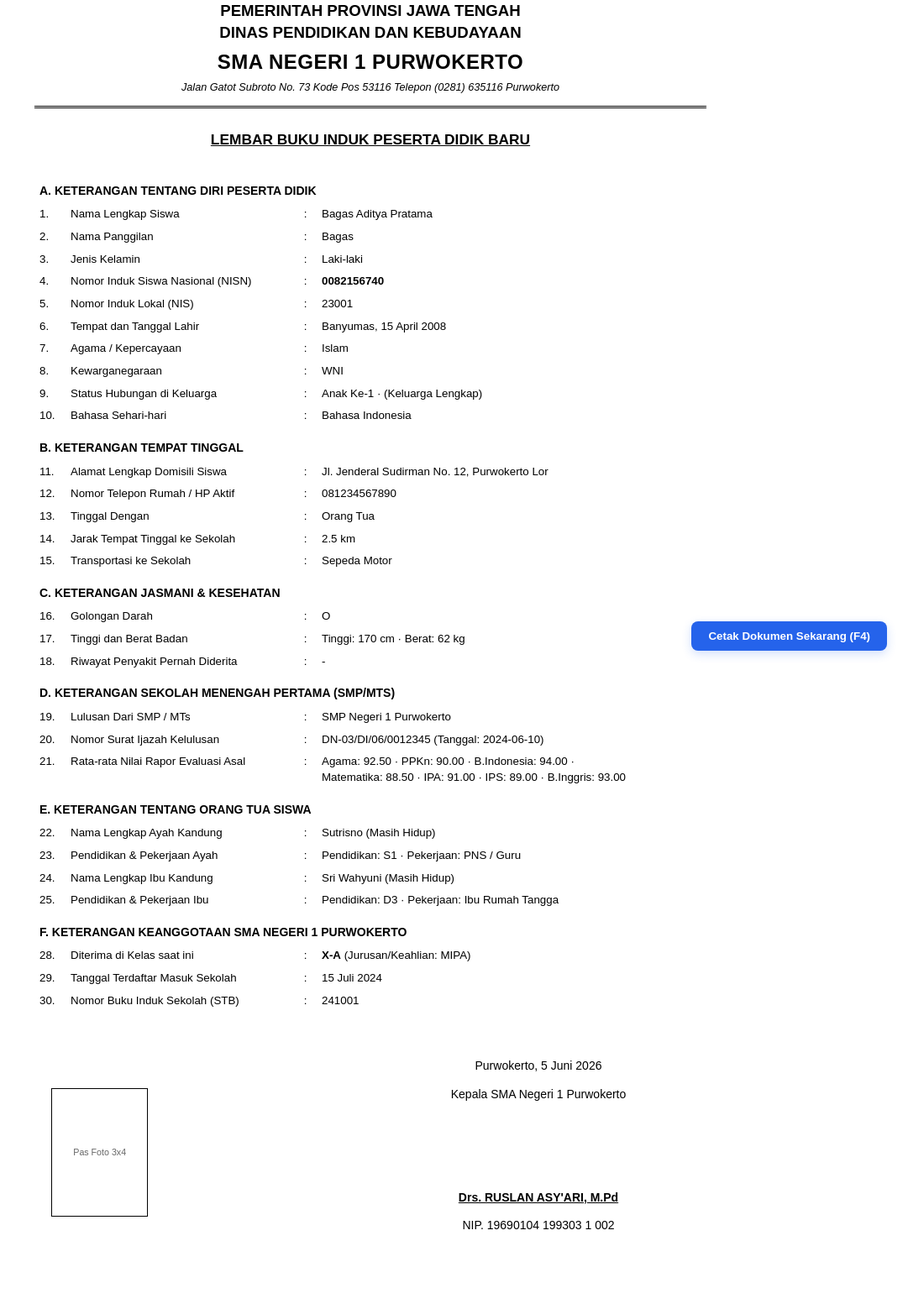
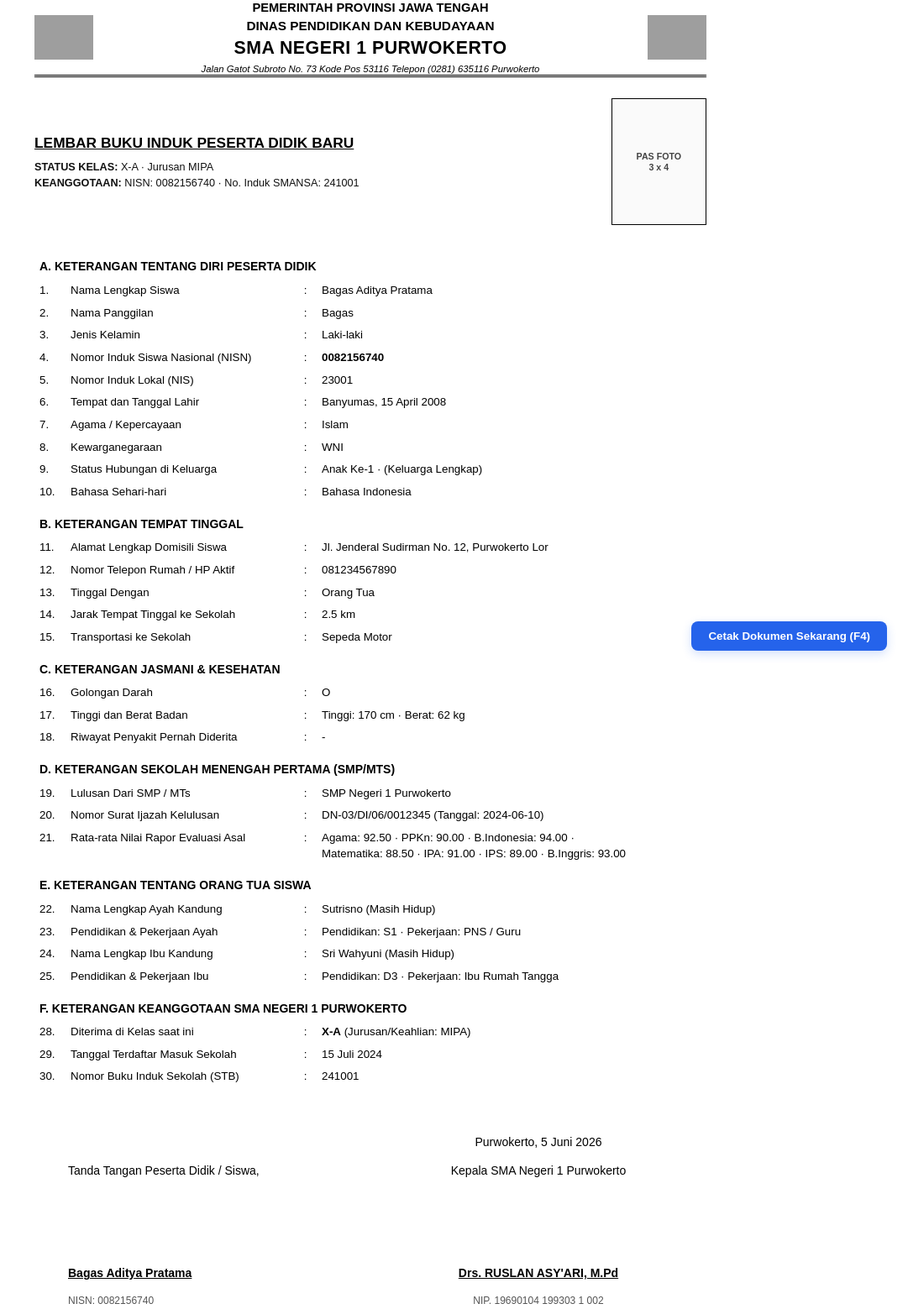
Before and after one commit to kesiswaansmansa1958-dot/gmini, a PHP site: page /php-buku-induk/print_view.php?student_id=1&doc=BUKU_INDUK in a window 1280 px wide. Shown: the whole page at 84% size, without its empty margins (199-1280 px from the left). Before the commit the page ends 1464 px from the top, so only its background shows below. Run offline with PHP 8.4, Linux system fonts and the light colour scheme; a user stored in the database is signed in; data comes from the database, SQL or seed files in the repository; grey boxes are pictures that could not be loaded.

Commit message:
feat: update print header with official logo
Add dual-logo layout and formatted styling to the Buku Induk print header to comply with official reporting standards.

```diff
--- a/php-buku-induk/print_view.php
+++ b/php-buku-induk/print_view.php
@@ -198,16 +198,47 @@ function mark($val) {
 
         <!-- ================= DOCUMENT TYPE 1: BUKU INDUK ================= -->
         <?php if ($doc_type === 'BUKU_INDUK'): ?>
-            <div class="header-logo">
-                <h2>Pemerintah Provinsi Jawa Tengah</h2>
-                <h2>Dinas Pendidikan dan Kebudayaan</h2>
-                <h1>SMA Negeri 1 Purwokerto</h1>
-                <p>Jalan Gatot Subroto No. 73 Kode Pos 53116 Telepon (0281) 635116 Purwokerto</p>
-            </div>
+            <!-- Kop Cetak Buku Induk dengan Logo Kanan dan Kiri -->
+            <table style="width: 100%; border-collapse: collapse; border-bottom: 3px double #000; padding-bottom: 12px; margin-bottom: 25px;">
+                <tr>
+                    <td style="width: 80px; text-align: left; vertical-align: middle; padding: 0;">
+                        <img src="https://upload.wikimedia.org/wikipedia/commons/thumb/3/30/Seal_of_Central_Java.svg/200px-Seal_of_Central_Java.svg.png" style="width: 70px; height: auto; display: block;" alt="Logo Jateng">
+                    </td>
+                    <td style="text-align: center; vertical-align: middle; padding: 0 10px;">
+                        <h2 style="margin: 0; font-size: 11pt; font-weight: bold; text-transform: uppercase; color: #000; line-height: 1.3;">Pemerintah Provinsi Jawa Tengah</h2>
+                        <h2 style="margin: 2px 0; font-size: 11.5pt; font-weight: bold; text-transform: uppercase; color: #000; line-height: 1.3;">Dinas Pendidikan dan Kebudayaan</h2>
+                        <h1 style="margin: 4px 0; font-size: 16pt; font-weight: bold; text-transform: uppercase; letter-spacing: 0.5px; color: #000; line-height: 1.2;">SMA Negeri 1 Purwokerto</h1>
+                        <p style="margin: 0; font-size: 8.5pt; font-style: italic; color: #000; line-height: 1.3;">Jalan Gatot Subroto No. 73 Kode Pos 53116 Telepon (0281) 635116 Purwokerto</p>
+                    </td>
+                    <td style="width: 80px; text-align: right; vertical-align: middle; padding: 0;">
+                        <img src="https://upload.wikimedia.org/wikipedia/commons/thumb/9/9c/Logo_Tut_Wuri_Handayani.png/220px-Logo_Tut_Wuri_Handayani.png" style="width: 70px; height: auto; display: block; float: right;" alt="Logo Tut Wuri">
+                    </td>
+                </tr>
+            </table>
 
-            <div class="doc-title">
-                Lembar Buku Induk Peserta Didik Baru
-            </div>
+            <!-- Judul Lembar & Wadah Pas Foto Atas Kanan -->
+            <table style="width: 100%; border-collapse: collapse; margin-bottom: 25px;">
+                <tr>
+                    <td style="vertical-align: middle; text-align: left; padding: 0;">
+                        <span style="font-size: 13pt; font-weight: bold; text-decoration: underline; text-transform: uppercase; display: block; margin-bottom: 8px;">
+                            Lembar Buku Induk Peserta Didik Baru
+                        </span>
+                        <div style="font-size: 9.5pt; color: #111; line-height: 1.5;">
+                            <strong>STATUS KELAS:</strong> <?= cell($student['kelas_sekarang']) ?> &middot; Jurusan <?= cell($student['program_keahlian']) ?><br>
+                            <strong>KEANGGOTAAN:</strong> NISN: <?= cell($student['nisn']) ?> &middot; No. Induk SMANSA: <?= cell($student['nomor_stb']) ?>
+                        </div>
+                    </td>
+                    <td style="width: 30mm; text-align: right; vertical-align: top; padding: 0;">
+                        <div style="width: 30mm; height: 40mm; border: 1.5px solid #000; float: right; display: flex; flex-direction: column; align-items: center; justify-content: center; background: #fafafa; overflow: hidden; box-sizing: border-box;">
+                            <?php if ($student['foto']): ?>
+                                <img src="<?= $student['foto'] ?>" style="width: 100%; height: 100%; object-fit: cover; display: block;">
+                            <?php else: ?>
+                                <span style="font-size: 8pt; line-height: 1.2; font-weight: bold; color: #444; text-align: center; padding: 5px;">PAS FOTO<br>3 x 4</span>
+                            <?php endif; ?>
+                        </div>
+                    </td>
+                </tr>
+            </table>
 
             <table class="table-data">
                 <!-- I. KETERANGAN DATA SISWA -->
@@ -436,24 +467,22 @@ function mark($val) {
                 </tr>
             </table>
 
-            <!-- Signatures layout -->
+            <!-- Signatures layout (Student on the Left, Principal on the Right) -->
             <table class="sig-row">
                 <tr>
-                    <td style="text-align: left; padding-left: 20px;">
-                        <div class="photo-box">
-                            <?php if ($student['foto']): ?>
-                                <img src="<?= $student['foto'] ?>" style="width: 100%; height: 100%; object-cover: cover;">
-                            <?php else: ?>
-                                Pas Foto 3x4
-                            <?php endif; ?>
-                        </div>
+                    <td style="text-align: left; padding-left: 40px; vertical-align: top; width: 50%;">
+                        <p>&nbsp;</p>
+                        <p>Tanda Tangan Peserta Didik / Siswa,</p>
+                        <div class="sig-space" style="height: 75px;"></div>
+                        <p><strong><u><?= cell($student['nama_lengkap']) ?></u></strong></p>
+                        <p style="margin: 3px 0 0 0; font-size: 9pt; color: #555;">NISN: <?= cell($student['nisn']) ?></p>
                     </td>
-                    <td>
+                    <td style="text-align: center; vertical-align: top; width: 50%;">
                         <p>Purwokerto, <?= format_indo_date(date('Y-m-d')) ?></p>
                         <p>Kepala SMA Negeri 1 Purwokerto</p>
-                        <div class="sig-space"></div>
+                        <div class="sig-space" style="height: 75px;"></div>
                         <p><strong><u>Drs. RUSLAN ASY'ARI, M.Pd</u></strong></p>
-                        <p>NIP. 19690104 199303 1 002</p>
+                        <p style="margin: 3px 0 0 0; font-size: 9pt; color: #555;">NIP. 19690104 199303 1 002</p>
                     </td>
                 </tr>
             </table>
```
